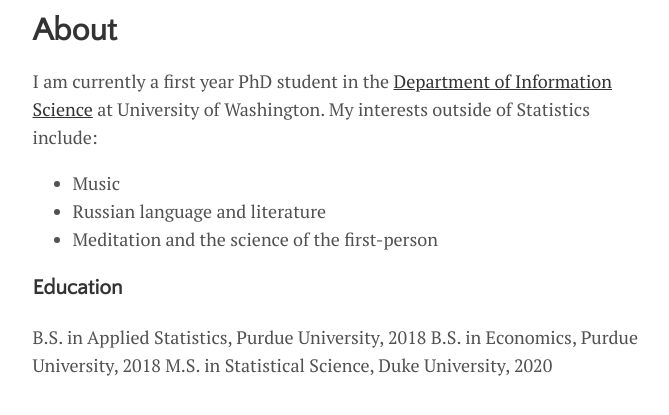
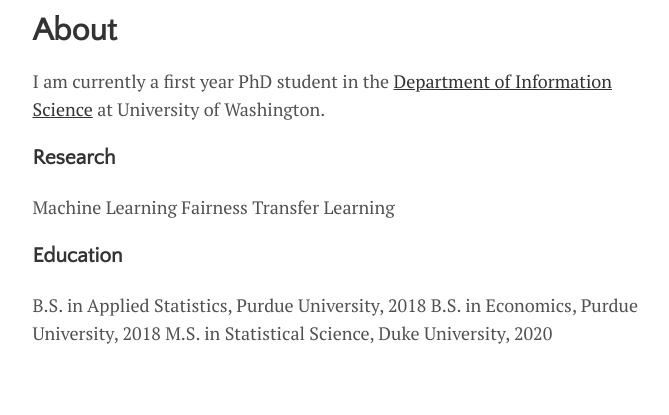
Before and after one commit to BeanHam/BeanHam.github.io, a Jekyll site: the page built from menu/about.md, in a window 1280 px wide, cut to the strip 112-527 px from the top of the page. Shown: the whole strip, without its empty margins (300-969 px from the left). Built offline with Jekyll 4.4.1, drawn with Linux system fonts in a browser that asks for light colours.

Commit message:
Update about.md

```diff
--- a/menu/about.md
+++ b/menu/about.md
@@ -4,11 +4,12 @@
 ---
 
 I am currently a first year PhD student in the [Department of Information Science](https://stat.duke.edu) at University of Washington.
-My interests outside of Statistics include:
 
-- Music
-- Russian language and literature
-- Meditation and the science of the first-person
+### Research
+
+Machine Learning
+Fairness
+Transfer Learning
 
 ### Education
 
```
